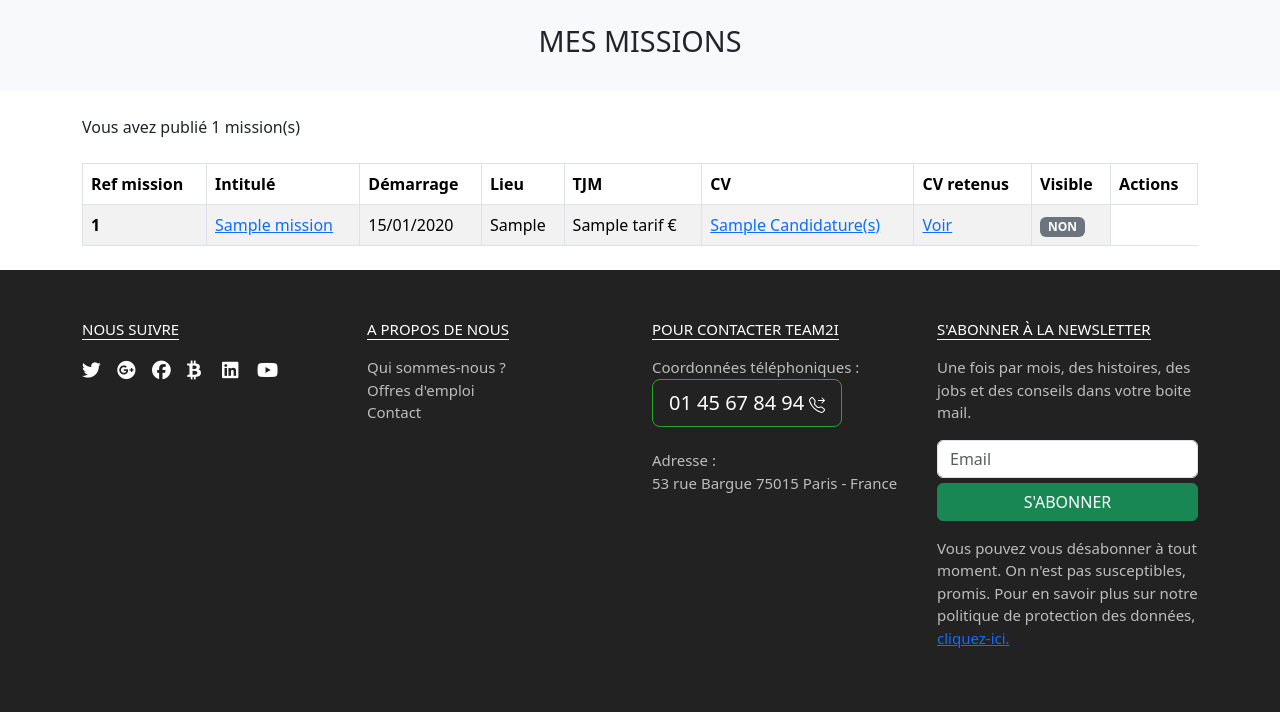
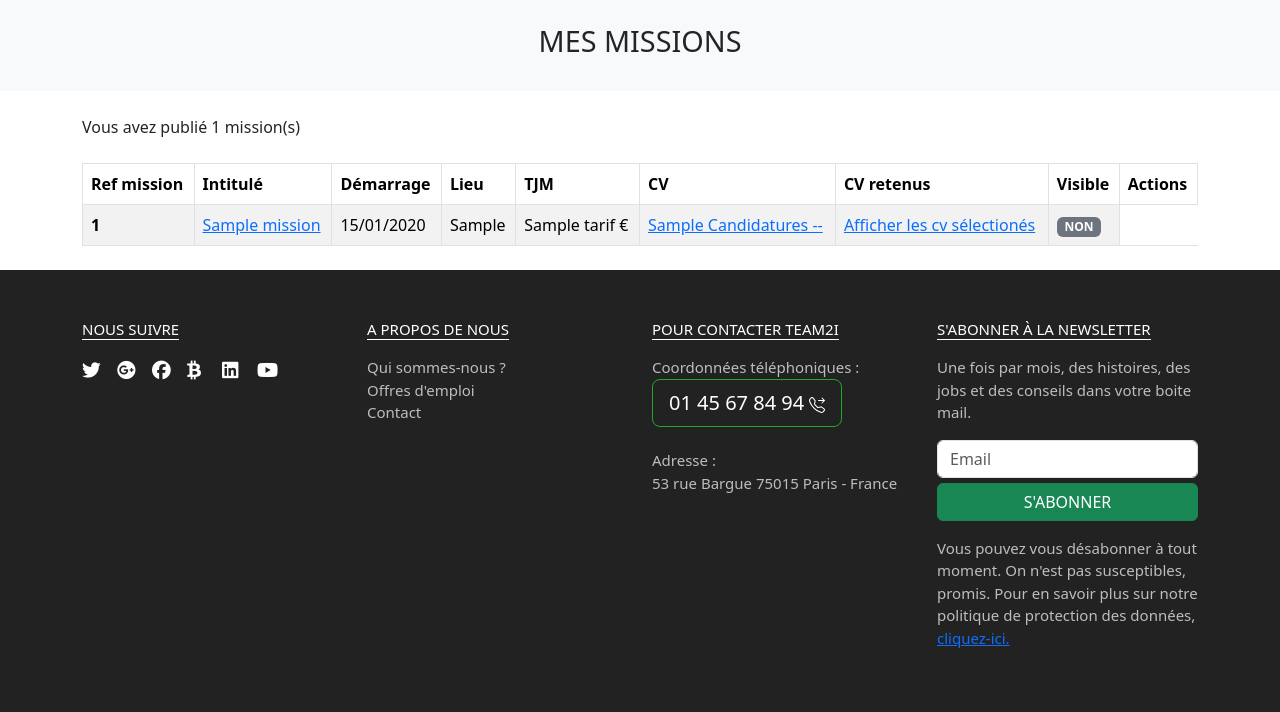
Before and after one commit to bblancho/teamtest, a Symfony app: template templates/pages/missions/mes_missions.html.twig in a window 1280 px wide. Shown: the part 69-781 px from the top of the page. Run offline with Twig, Linux system fonts and the light colour scheme; the template is opened without the code that fills it: most values are stand-ins (such as "Sample title", 1, 10 or a date in 2020); some libraries are stand-ins or nearby versions.

Commit message:
modif templates liste offre

```diff
--- a/templates/pages/missions/mes_missions.html.twig
+++ b/templates/pages/missions/mes_missions.html.twig
@@ -46,8 +46,8 @@
 									<td>
 										{{ mission.tarif }} €
 									</td>
-									<td><a  href="{{ path('offres.candidaturesOffre', {id: mission.id, slug: mission.slug}) }}" > {{ mission.nbCandidatures is not null ? mission.nbCandidatures : 0 }}  Candidature(s) </a> </td>
-									<td><a  href="{{ path('offres.candidatures_offre_validees', {id: mission.id, slug: mission.slug}) }}" > Voir  </a> </td>
+									<td><a  href="{{ path('offres.candidaturesOffre', {id: mission.id, slug: mission.slug}) }}" > {{ mission.nbCandidatures }} Candidatures -- </a> </td>
+									<td><a  href="{{ path('offres.candidatures_offre_validees', {id: mission.id, slug: mission.slug}) }}" > Afficher les cv sélectionés  </a> </td>
 
 									<td>{{ mission.isActive ? "<span class='badge bg-success'> OUI </span>" : "<span class='badge bg-secondary'> NON </span>" }}  </td>
 
```
